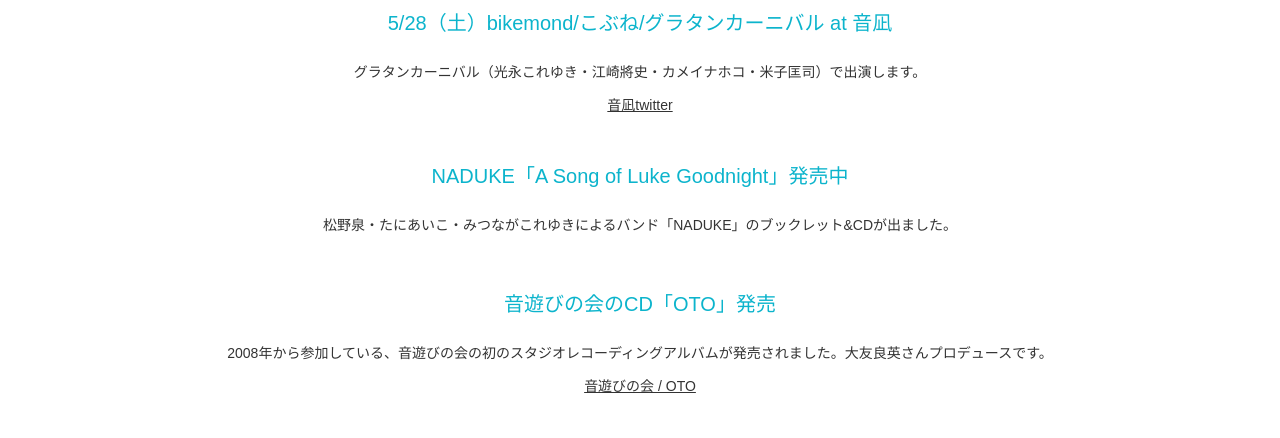
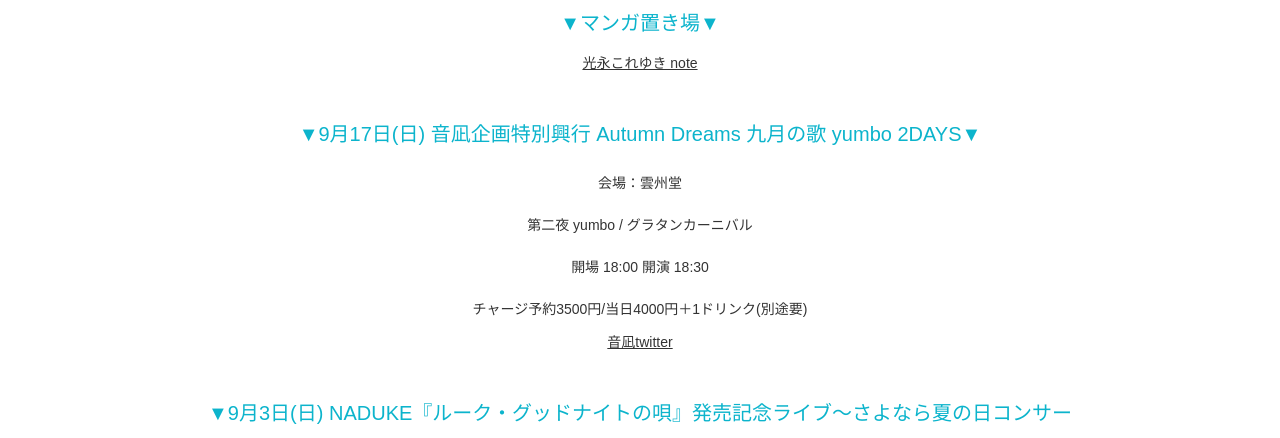
Before and after one commit to koreyukiMitsunaga/koreyukiMitsunaga.github.io, a plain HTML site: page index.html in a window 1280 px wide. Shown: the part 354-792 px from the top of the page. Drawn offline with Linux system fonts and the light colour scheme; a web font is replaced by a local one.

Commit message:
Add files via upload

```diff
--- a/index.html
+++ b/index.html
@@ -25,7 +25,6 @@
     <link rel="preconnect" href="https://fonts.gstatic.com" crossorigin>
     <link href="https://fonts.googleapis.com/css2?family=Dongle&family=Poppins:wght@200&display=swap" rel="stylesheet">
     <!-- <link rel="stylesheet" href="https://use.fontawesome.com/releases/v5.5.0/css/all.css" integrity="sha384-B4dIYHKNBt8Bc12p+WXckhzcICo0wtJAoU8YZTY5qE0Id1GSseTk6S+L3BlXeVIU" crossorigin="anonymous"> -->
-
 </head>
 
 <body id="top">
@@ -59,18 +58,19 @@
             <div class="content main-top">
                 <h2 id="news">News</h2>
                 <div class="news-content">
-                    <p class="news-hd">5/28（土）bikemond/こぶね/グラタンカーニバル at 音凪</p>
-                    <p class="news-text">グラタンカーニバル（光永これゆき・江崎將史・カメイナホコ・米子匡司）で出演します。</p>
-                    <p class="news-link"><a href="https://twitter.com/otonagi2011" target="_blank">音凪twitter</a></p>
+                    <p class="news-hd">▼マンガ置き場▼</p>
+                    <p class="news-link"><a href="https://note.com/guratinrecords" target="_blank">光永これゆき note</a></p>
                 </div>
                 <div class="news-content">
-                    <p class="news-hd">NADUKE「A Song of Luke Goodnight」発売中</p>
-                    <p class="news-text">松野泉・たにあいこ・みつながこれゆきによるバンド「NADUKE」のブックレット&CDが出ました。</p>
+                    <p class="news-hd">▼9月17日(日) 音凪企画特別興行 Autumn Dreams 九月の歌 yumbo 2DAYS▼</p>
+                    <p class="news-text">会場：雲州堂<br>第二夜 yumbo / グラタンカーニバル<br>開場 18:00 開演 18:30<br>チャージ予約3500円/当日4000円＋1ドリンク(別途要)</p>
+                    <p class="news-link"><a href="https://twitter.com/otonagi2011" target="_blank">音凪twitter</a></p>
+
                 </div>
                 <div class="news-content">
-                    <p class="news-hd">音遊びの会のCD「OTO」発売</p>
-                    <p class="news-text">2008年から参加している、音遊びの会の初のスタジオレコーディングアルバムが発売されました。大友良英さんプロデュースです。</p>
-                    <p class="news-link"><a href="http://bridge-inc.net/?pid=162863499" target="_blank">音遊びの会 / OTO</a></p>
+                    <p class="news-hd">▼9月3日(日) NADUKE『ルーク・グッドナイトの唄』発売記念ライブ〜さよなら夏の日コンサート〜▼</p>
+                    <p class="news-text">出演：NADUKE（松野泉・たにあいこ・光永これゆき）<br>場所：一乗寺つばめ<br>料金：投げ銭制 <br>ご予約はつばめ（075-723-9352）かnaduke2022@gmailまで</p>
+                    <p class="news-link"><a href="https://www.instagram.com/tsubame_ichijouji" target="_blank">つばめ インスタグラム</a></p>
                 </div>
 
             </div>
@@ -130,6 +130,13 @@
                     </li>
                 </ul>
             </div>
+<!--             <div class="content">
+                <h2 id="Manga">Manga</h2>
+                <ul class="inner img-mobile">
+
+                </ul>
+            </div>
+ -->
 <!--             <div class="content">
                 <h2 id="animation">Animation</h2>
                 <ul class="flex-wrap">
```
